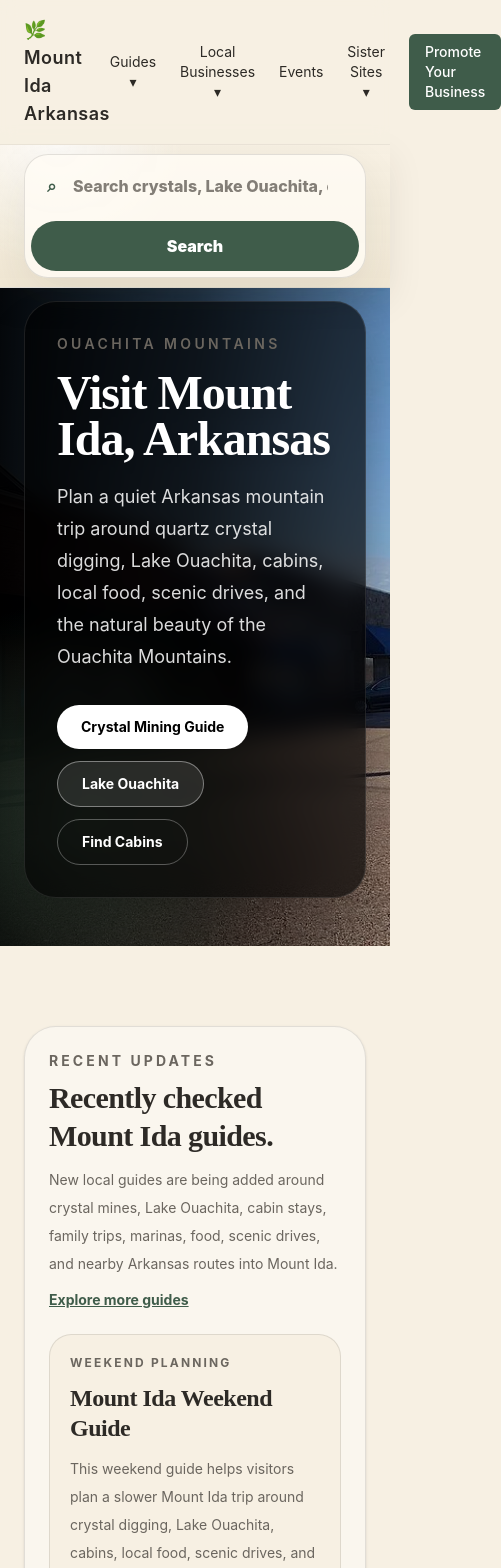
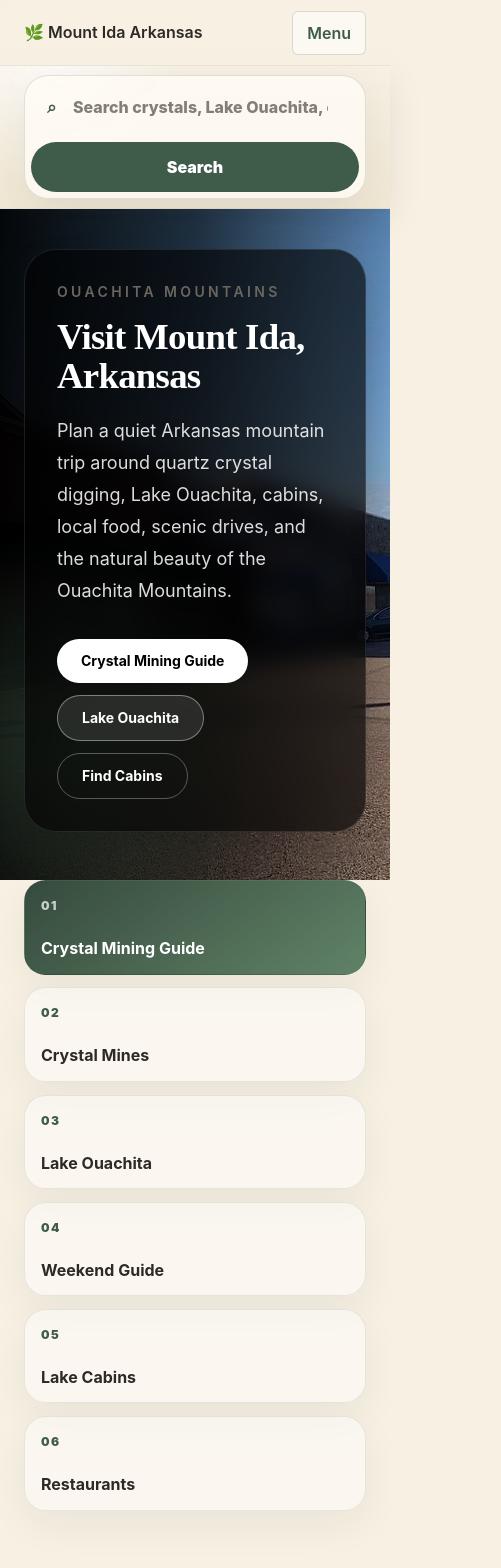
Before and after one commit to altifygenerator-ai/mt-ida-tourism, a Next.js app: page / in a window 390 px wide. Shown: the top 1568 px of the page, 501 px wide, since content can reach past the window. Built offline with nearby package versions, Linux system fonts and the light colour scheme.

Commit message:
Improve visitor search presentation and native trip navigation; document production QA

```diff
--- a/app/crystal-mining/page.tsx
+++ b/app/crystal-mining/page.tsx
@@ -9,9 +9,8 @@ import Link from "next/link";
 import { crystalMiningGuide } from "@/data/crystalMining";
 
 export const metadata: Metadata = {
-  title: "Crystal Mining in Mount Ida, Arkansas | Best Quartz Digging & Mine Guide",
-  description:
-    "Plan crystal mining in Mount Ida, Arkansas with quartz digging tips, what to bring, family advice, current mine links, Crystal Vista, cabins, food, and weekend planning.",
+  title: { absolute: "Crystal Mining in Mount Ida, AR | Quartz Digging Guide" },
+  description: "Plan quartz digging around Mount Ida with crystal mine guides, what-to-bring notes and family options. Pair your mine visit with food, cabins or Lake Ouachita.",
   alternates: {
     canonical: "/crystal-mining",
   },
--- a/app/lake-ouachita/page.tsx
+++ b/app/lake-ouachita/page.tsx
@@ -1,11 +1,11 @@
+import styles from "@/components/VisitorLinks.module.css";
 import Image from "next/image";
 import CTASection from "@/components/CTASection";
 import Link from "next/link";
 
 export const metadata = {
-  title: "Lake Ouachita Near Mount Ida, Arkansas | Boating, Fishing & Cabins",
-  description:
-    "Plan a Lake Ouachita trip near Mount Ida with boating, fishing, swimming, kayaking, marinas, cabins, resorts, Brady Mountain, and mountain views.",
+  title: { absolute: "Lake Ouachita Near Mount Ida | Boating, Fishing & Stays" },
+  description: "Plan Lake Ouachita boating, fishing, swimming and cabin trips from Mount Ida. Find marina and access guides, local food and crystal-mining ideas nearby.",
   keywords: [
     "Lake Ouachita Mount Ida",
     "Lake Ouachita Arkansas",
@@ -256,6 +256,14 @@ export default function LakeOuachitaPage() {
         </div>
       </section>
 
+      <section className="quick-links-section" aria-label="Plan your Lake Ouachita day">
+        <nav className={`container seo-guide-link-strip ${styles.paths}`} aria-label="Lake Ouachita planning guides">
+          {quickLinks.map((link) => (
+            <Link key={link.href} href={link.href}>{link.label}</Link>
+          ))}
+        </nav>
+      </section>
+
       {/* INTRO */}
       <section className="section">
         <div className="container">
@@ -306,13 +314,7 @@ export default function LakeOuachitaPage() {
             </div>
           </div>
 
-          <div className="mt-10 flex flex-wrap gap-3">
-            {quickLinks.map((link) => (
-              <Link key={link.href} href={link.href} className="btn">
-                {link.label}
-              </Link>
-            ))}
-          </div>
+
         </div>
       </section>
 
--- a/app/mount-ida-weekend-guide/page.tsx
+++ b/app/mount-ida-weekend-guide/page.tsx
@@ -5,14 +5,14 @@ import { seoGuides } from "@/data/seoGuides";
 const guide = seoGuides["mount-ida-weekend-guide"];
 
 export const metadata: Metadata = {
-  title: guide.metaTitle,
-  description: guide.metaDescription,
+  title: { absolute: "Mount Ida Weekend Guide | Crystals, Lake Ouachita & Food" },
+  description: "Build a relaxed Mount Ida weekend around quartz digging, Lake Ouachita, cabins and local meals. Use practical guides and check details before your trip.",
   alternates: {
     canonical: "/mount-ida-weekend-guide",
   },
   openGraph: {
-    title: guide.metaTitle,
-    description: guide.metaDescription,
+    title: "Mount Ida Weekend Guide | Crystals, Lake Ouachita & Food",
+    description: "Build a relaxed Mount Ida weekend around quartz digging, Lake Ouachita, cabins and local meals. Use practical guides and check details before your trip.",
     url: `https://www.mountidaarkansas.org/mount-ida-weekend-guide`,
     images: [guide.heroImage],
   },
--- a/app/page.tsx
+++ b/app/page.tsx
@@ -1,3 +1,4 @@
+import styles from "@/components/VisitorLinks.module.css";
 import Hero from "@/components/Hero";
 import CategoryCard from "@/components/CategoryCard";
 import CTASection from "@/components/CTASection";
@@ -32,6 +33,40 @@ export default function HomePage() {
         }}
       />
       <Hero />
+
+      <section className="quick-links-section" aria-label="Plan your Mount Ida trip">
+        <nav className={`container quick-links-wrap ${styles.paths}`} aria-label="Mount Ida planning guides">
+          <Link href="/crystal-mining" className="quick-link-card primary">
+            <span>01</span>
+            <strong>Crystal Mining Guide</strong>
+          </Link>
+
+          <Link href="/crystal-mines" className="quick-link-card">
+            <span>02</span>
+            <strong>Crystal Mines</strong>
+          </Link>
+
+          <Link href="/lake-ouachita" className="quick-link-card">
+            <span>03</span>
+            <strong>Lake Ouachita</strong>
+          </Link>
+
+          <Link href="/mount-ida-weekend-guide" className="quick-link-card">
+            <span>04</span>
+            <strong>Weekend Guide</strong>
+          </Link>
+
+          <Link href="/lake-ouachita-cabins" className="quick-link-card">
+            <span>05</span>
+            <strong>Lake Cabins</strong>
+          </Link>
+
+          <Link href="/restaurants" className="quick-link-card">
+            <span>06</span>
+            <strong>Restaurants</strong>
+          </Link>
+        </nav>
+      </section>
 
       <RecentUpdates />
       <RiverViewCabinsHomeAd />
@@ -74,39 +109,7 @@ export default function HomePage() {
         </div>
       </section>
 
-      <section className="quick-links-section">
-        <div className="container quick-links-wrap">
-          <Link href="/crystal-mining" className="quick-link-card primary">
-            <span>01</span>
-            <strong>Crystal Mining Guide</strong>
-          </Link>
 
-          <Link href="/crystal-mines" className="quick-link-card">
-            <span>02</span>
-            <strong>Crystal Mines</strong>
-          </Link>
-
-          <Link href="/lake-ouachita" className="quick-link-card">
-            <span>03</span>
-            <strong>Lake Ouachita</strong>
-          </Link>
-
-          <Link href="/mount-ida-weekend-guide" className="quick-link-card">
-            <span>04</span>
-            <strong>Weekend Guide</strong>
-          </Link>
-
-          <Link href="/lake-ouachita-cabins" className="quick-link-card">
-            <span>05</span>
-            <strong>Lake Cabins</strong>
-          </Link>
-
-          <Link href="/restaurants" className="quick-link-card">
-            <span>06</span>
-            <strong>Restaurants</strong>
-          </Link>
-        </div>
-      </section>
 
       <HomeCrystalGuideFeature />
 
--- a/app/restaurants/page.tsx
+++ b/app/restaurants/page.tsx
@@ -1,3 +1,4 @@
+import styles from "@/components/VisitorLinks.module.css";
 import type { Metadata } from "next";
 import Link from "next/link";
 import { restaurants, type Restaurant } from "@/data/restaurants";
@@ -7,9 +8,8 @@ const siteUrl = "https://www.mountidaarkansas.org";
 const pagePath = "/restaurants";
 
 export const metadata: Metadata = {
-  title: "Restaurants in Mount Ida, Arkansas | Local Food Near Lake Ouachita",
-  description:
-    "Find restaurants in Mount Ida, Arkansas for cafes, breakfast, pizza, burgers, Mexican food, lake dining, coffee, and easy places to eat near Lake Ouachita and crystal mines.",
+  title: { absolute: "Restaurants in Mount Ida, AR | Cafes & Lake Ouachita Food" },
+  description: "Find Mount Ida cafes, breakfast, pizza, Mexican food and lake-area dining. Use local phone numbers, websites and directions to plan a meal after digging.",
   keywords: [
     "Mount Ida restaurants",
     "restaurants in Mount Ida Arkansas",
@@ -22,9 +22,8 @@ export const metadata: Metadata = {
     canonical: pagePath,
   },
   openGraph: {
-    title: "Restaurants in Mount Ida, Arkansas | Local Food Near Lake Ouachita",
-    description:
-      "Find cafes, breakfast, pizza, burgers, Mexican food, coffee, lake dining, and local places to eat near Mount Ida and Lake Ouachita.",
+    title: "Restaurants in Mount Ida, AR | Cafes & Lake Ouachita Food",
+    description: "Find Mount Ida cafes, breakfast, pizza, Mexican food and lake-area dining. Use local phone numbers, websites and directions to plan a meal after digging.",
     url: `${siteUrl}${pagePath}`,
     images: ["/images/mt-ida-restaurants.jpg"],
   },
@@ -32,6 +31,10 @@ export const metadata: Metadata = {
 
 const featuredRestaurants = restaurants.filter((place) => place.featured);
 const standardRestaurants = restaurants.filter((place) => !place.featured);
+
+function foodId(name: string) {
+  return `food-${name.toLowerCase().replace(/[^a-z0-9]+/g, "-").replace(/-$/, "")}`;
+}
 
 function ActionLinks({ place, placement }: { place: Restaurant; placement: string }) {
   const placementType = place.placementType ?? "editorial";
@@ -145,6 +148,13 @@ export default function RestaurantsPage() {
         , scenic drives, and the Ouachita Mountains.
       </p>
 
+      <nav aria-label="Find a meal in Mount Ida" className={`seo-guide-link-strip mb-12 ${styles.paths}`}>
+        <Link href="#food-mount-ida-cafe">Breakfast · Mount Ida Cafe</Link>
+        <Link href="#food-shangri-la-resort-restaurant">Lake dining · Shangri-La</Link>
+        <Link href="#food-el-diamante-mexican-restaurant">Mexican · El Diamante</Link>
+        <Link href="#food-shack-attack-pizza">Pizza · Shack Attack</Link>
+      </nav>
+
       <section className="mb-16">
         <div className="mb-8 max-w-3xl">
           <h2 className="text-3xl font-semibold mb-4">
@@ -160,7 +170,7 @@ export default function RestaurantsPage() {
 
         <div className="space-y-8">
           {mainRestaurant ? (
-            <div className="overflow-hidden rounded-3xl border bg-[color:var(--bg-card)] shadow-lg featured-listing-card">
+            <div id={foodId(mainRestaurant.name)} className={`overflow-hidden rounded-3xl border bg-[color:var(--bg-card)] shadow-lg featured-listing-card ${styles.jumpTarget}`}>
               <div className="grid lg:grid-cols-[1.1fr_0.9fr]">
                 <div
                   className="min-h-[420px] bg-cover bg-center"
@@ -201,6 +211,8 @@ export default function RestaurantsPage() {
             {sideRestaurants.map((place) => (
               <div
                 key={place.name}
+                  id={foodId(place.name)}
+                  style={{ scrollMarginTop: 210 }}
                 className="overflow-hidden rounded-2xl border bg-[color:var(--bg-card)] featured-listing-card"
               >
                 <div
@@ -259,7 +271,7 @@ export default function RestaurantsPage() {
 
         <div className="space-y-6">
           {standardRestaurants.map((place, index) => (
-            <div key={place.name} className="p-6 rounded-xl bg-[color:var(--bg-card)] border">
+            <div key={place.name} id={foodId(place.name)} className={`p-6 rounded-xl bg-[color:var(--bg-card)] border ${styles.jumpTarget}`}>
               <h2 className="text-2xl font-semibold">
                 {index + 1}. {place.name}
               </h2>
@@ -350,6 +362,16 @@ export default function RestaurantsPage() {
         </div>
       </section>
 
+      <section className="mb-16">
+        <h2 className="text-3xl font-semibold mb-6">Where next after your meal?</h2>
+        <nav aria-label="Keep planning after eating" className={`seo-guide-link-strip ${styles.paths}`}>
+          <Link href="/crystal-mining">Plan a crystal dig</Link>
+          <Link href="/lake-ouachita">Explore Lake Ouachita</Link>
+          <Link href="/cabins">Find a cabin</Link>
+          <Link href="/mount-ida-weekend-guide">Plan a weekend</Link>
+        </nav>
+      </section>
+
       <section>
         <div className="rounded-3xl border bg-[color:var(--bg-card)] p-8 md:p-10">
           <h2 className="text-3xl font-semibold mb-4">Add Your Restaurant or Local Food Spot</h2>
--- /dev/null
+++ b/components/Header.module.css
@@ -0,0 +1,76 @@
+.inner {
+  min-height: 76px;
+  gap: 16px;
+  position: relative;
+}
+.desktop a:focus-visible,
+.desktop button:focus-visible,
+.mobileButton:focus-visible,
+.mobileMenu a:focus-visible {
+  outline: 2px solid var(--color-accent);
+  outline-offset: 3px;
+}
+.desktop > a,
+.desktop button {
+  min-height: 44px;
+  display: inline-flex;
+  align-items: center;
+}
+.mobileButton {
+  display: none;
+}
+.searchRow:global(.site-search-row) {
+  top: 76px;
+}
+@media (max-width: 1000px) {
+  .inner {
+    min-height: 65px;
+    padding-top: 10px;
+    padding-bottom: 10px;
+  }
+  .brand {
+    font-size: 1rem;
+    letter-spacing: normal;
+    white-space: nowrap;
+  }
+  .desktop {
+    display: none;
+  }
+  .mobileButton {
+    display: inline-flex;
+    min-height: 44px;
+    align-items: center;
+    padding: 8px 14px;
+    border: 1px solid rgba(45, 42, 38, 0.16);
+    border-radius: 6px;
+    background: var(--bg-card);
+    color: var(--color-accent);
+    font-weight: 600;
+    cursor: pointer;
+  }
+  .mobileMenu {
+    max-height: calc(100dvh - 65px);
+    overflow-y: auto;
+    padding: 16px 24px;
+    background: var(--color-bg);
+    border-top: 1px solid rgba(45, 42, 38, 0.1);
+  }
+  .mobileMenu a {
+    display: flex;
+    align-items: center;
+    min-height: 44px;
+    padding: 8px 0;
+  }
+  .mobileMenu h2 {
+    margin: 20px 0 8px;
+    font-size: 1.15rem;
+  }
+  .searchRow:global(.site-search-row) {
+    top: 65px;
+  }
+}
+@media (min-width: 1001px) {
+  .mobileMenu {
+    display: none;
+  }
+}
--- a/components/Header.tsx
+++ b/components/Header.tsx
@@ -1,3 +1,7 @@
+"use client";
+
+import { useRef, useState } from "react";
+import styles from "./Header.module.css";
 import Link from "next/link";
 
 const guideLinks = [
@@ -35,14 +39,16 @@ const sisterSites = [
 ];
 
 export default function Header() {
+  const [open, setOpen] = useState(false);
+  const menuButton = useRef<HTMLButtonElement>(null);
   return (
     <header className="sticky top-0 z-50 bg-[color:var(--color-bg)]/80 backdrop-blur border-b border-black/5">
-      <div className="max-w-6xl mx-auto px-6 py-4 flex items-center justify-between">
-        <Link href="/" className="font-semibold text-lg tracking-wide">
+      <div className={`max-w-6xl mx-auto px-6 py-4 flex items-center justify-between ${styles.inner}`}>
+        <Link href="/" className={`font-semibold text-lg tracking-wide ${styles.brand}`}>
           🌿 Mount Ida Arkansas
         </Link>
 
-        <nav className="flex items-center gap-6 text-sm">
+        <nav className={`flex items-center gap-6 text-sm ${styles.desktop}`}>
           <div className="relative group">
             <button type="button" className="hover:opacity-70">
               Guides ▾
@@ -102,7 +108,23 @@ export default function Header() {
             Promote Your Business
           </Link>
         </nav>
+        <button ref={menuButton} type="button" className={styles.mobileButton} aria-label="Toggle navigation menu" aria-expanded={open} aria-controls="mount-ida-mobile-navigation" onClick={() => setOpen(value => !value)}>
+          {open ? "Close" : "Menu"}
+        </button>
       </div>
+      {open && (
+        <nav id="mount-ida-mobile-navigation" aria-label="Mount Ida navigation" className={styles.mobileMenu} onKeyDown={event => { if (event.key === "Escape") { setOpen(false); menuButton.current?.focus(); } }}>
+          <Link href="/" onClick={() => setOpen(false)}>Home</Link>
+          <h2>Visitor guides</h2>
+          {guideLinks.map(link => <Link key={link.href} href={link.href} onClick={() => setOpen(false)}>{link.label}</Link>)}
+          <h2>Local businesses</h2>
+          {businessLinks.map(link => <Link key={link.href} href={link.href} onClick={() => setOpen(false)}>{link.label}</Link>)}
+          <Link href="/events" onClick={() => setOpen(false)}>Events</Link>
+          <h2>Nearby Arkansas guides</h2>
+          {sisterSites.map(link => <a key={link.href} href={link.href} target="_blank" rel="noopener noreferrer">{link.label}</a>)}
+          <Link href="/contact" onClick={() => setOpen(false)}>Promote Your Business</Link>
+        </nav>
+      )}
     </header>
   );
 }
--- /dev/null
+++ b/components/Hero.module.css
@@ -0,0 +1,14 @@
+@media (max-width: 767px) {
+  .hero {
+    height: auto;
+    min-height: 600px;
+  }
+  .content {
+    position: relative;
+    padding-top: 40px;
+  }
+  .title {
+    font-size: clamp(2.3rem, 9vw, 3rem);
+    line-height: 1.05;
+  }
+}
--- a/components/Hero.tsx
+++ b/components/Hero.tsx
@@ -1,3 +1,4 @@
+import styles from "./Hero.module.css";
 import Image from "next/image";
 import Link from "next/link";
 
@@ -11,7 +12,7 @@ const heroData = {
 
 export default function Hero() {
   return (
-    <section className="relative h-[78vh] min-h-[600px] overflow-hidden">
+    <section className={`relative h-[78vh] min-h-[600px] overflow-hidden ${styles.hero}`}>
       <Image
         src={heroData.image}
         alt={heroData.title}
@@ -24,14 +25,14 @@ export default function Hero() {
       <div className="absolute inset-0 bg-gradient-to-r from-black/95 via-black/70 to-black/20" />
       <div className="absolute inset-0 bg-[radial-gradient(circle_at_20%_80%,rgba(63,92,74,0.5),transparent_35%)]" />
 
-      <div className="absolute inset-0 flex items-end">
+      <div className={`absolute inset-0 flex items-end ${styles.content}`}>
         <div className="w-full px-6 pb-12 md:px-10 md:pb-16">
           <div className="max-w-4xl rounded-[2rem] border border-white/10 bg-black/62 p-8 text-white shadow-2xl backdrop-blur-md md:p-12">
             <p className="mb-4 text-sm font-semibold uppercase tracking-[0.24em] text-white/70">
               {heroData.eyebrow}
             </p>
 
-            <h1 className="max-w-3xl text-5xl font-semibold leading-[0.95] drop-shadow-xl md:text-7xl">
+            <h1 className={`max-w-3xl text-5xl font-semibold leading-[0.95] drop-shadow-xl md:text-7xl ${styles.title}`}>
               {heroData.title}
             </h1>
 
--- a/components/SiteSearch.tsx
+++ b/components/SiteSearch.tsx
@@ -1,6 +1,7 @@
 "use client";
 
 import Link from "next/link";
+import styles from "./Header.module.css";
 import { FormEvent, useMemo, useRef, useState } from "react";
 import { getSearchResults } from "@/data/searchIndex";
 
@@ -19,7 +20,7 @@ export default function SiteSearch() {
   }
 
   return (
-    <div className="site-search-row" role="search">
+    <div className={`site-search-row ${styles.searchRow}`} role="search">
       <div className="container site-search-inner">
         <form
           ref={formRef}
--- /dev/null
+++ b/components/VisitorLinks.module.css
@@ -0,0 +1,11 @@
+.paths a {
+  min-height: 44px;
+  max-width: 100%;
+}
+.paths a:focus-visible {
+  outline: 2px solid var(--color-accent);
+  outline-offset: 4px;
+}
+.jumpTarget {
+  scroll-margin-top: 210px;
+}
```
Also changed, not shown: components/CrystalWeekendSection.tsx (+4 -3 lines), 4 other files (tests, documents, lock files or other folders).
